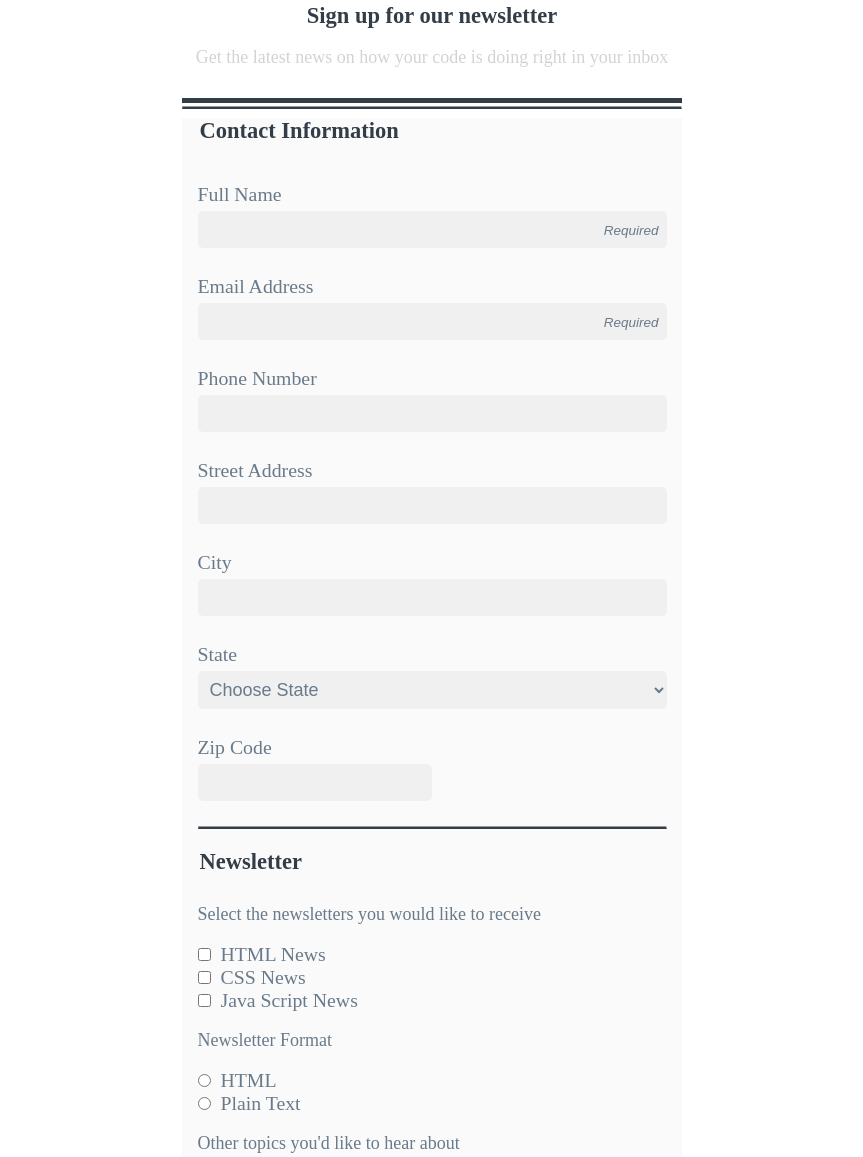
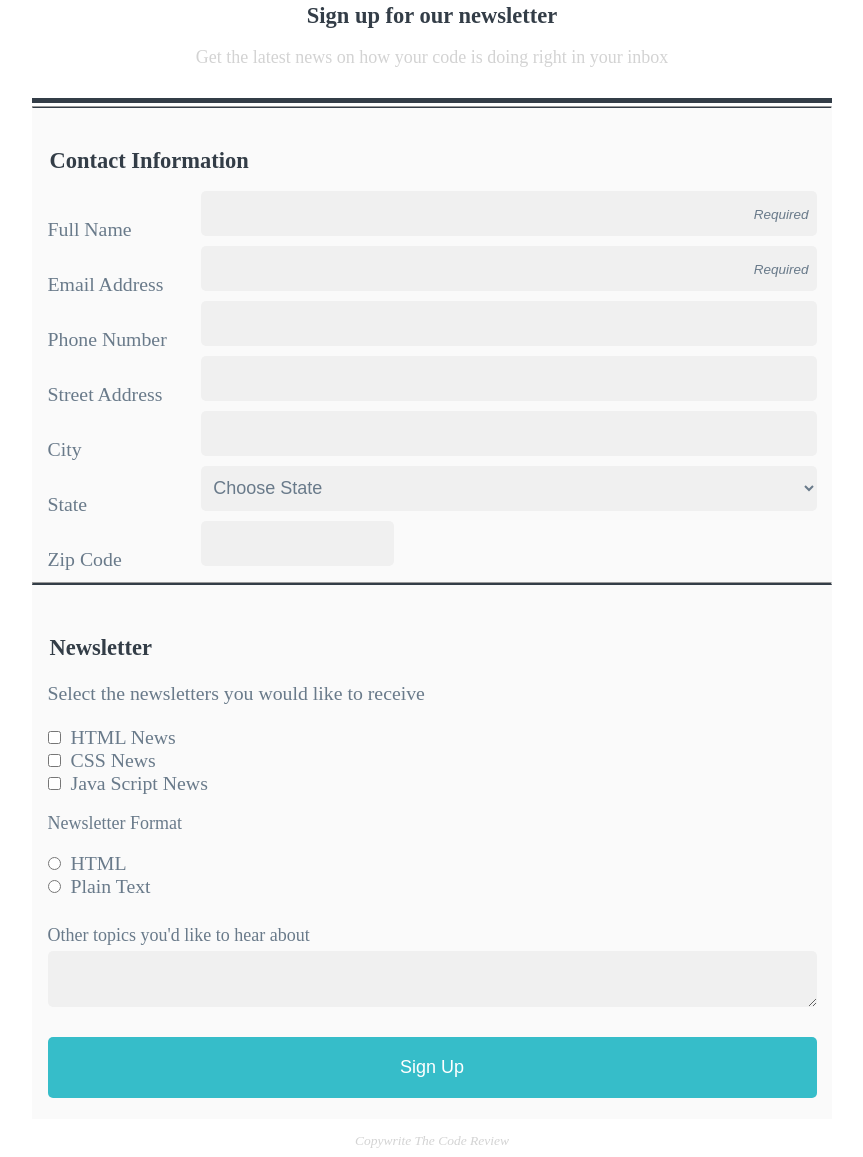
Before and after one commit to lkateharmon/techdegree_project_3, a plain HTML site: page index.html in a window 1280 px wide. Shown: the part 125-1282 px from the top of the page, without its empty margins (208-1071 px from the left). Drawn offline with Linux system fonts and the light colour scheme; a web font is replaced by a local one.

Commit message:
updates from slack

```diff
--- a/index.html
+++ b/index.html
@@ -24,12 +24,13 @@
             <!-- form goes here. -->
 
             <form>
-                  <fieldset>
-                      <legend>Contact Information</legend>
+              <div class="contact">
+                  <fieldset class="contact-info">
+                      <legend id="title1">Contact Information</legend>
                       <label for="name">Full Name </label>
                       <input type="text" id="name" name="user_name" placeholder="Required">
                       <label for="email">Email Address </label>
-                      <input type="text" id="email" name="user_email" placeholder="Required">
+                      <input type="email" id="email" name="user_email" placeholder="Required">
                       <label for="phone">Phone Number</label>
                       <input type="tel" id="phone" name="user_phone">
                       <label for="address1">Street Address </label>
@@ -91,13 +92,18 @@
                         	<option value="WI">Wisconsin</option>
                         	<option value="WY">Wyoming</option>
                         </select>
-                      <label for="zip" >Zip Code </label>
-                      <input type="text" class="zip" id="zip" name="user_zip">
+                      <label for="zip-code" >Zip Code </label>
+                      <input type="text" id="zip-code" name="user_zip">
+                      <br>
+
+              </fieldset>
               <hr>
-              </fieldset>
-                      <fieldset>
-                          <legend>Newsletter</legend>
-                          <p>Select the newsletters you would like to receive</p>
+            </div>
+
+            <div class="preferences">
+                      <fieldset class="news_selection">
+                          <legend id="newsletter">Newsletter</legend>
+                          <label class="newsletter-text">Select the newsletters you would like to receive</label><br>
 
                           <input type="checkbox" id="html" value="html_news" name="user_news_choice">
                           <label class="news" for="html">HTML News</label><br>
@@ -112,14 +118,15 @@
                           <input type="radio" id="html_text" value="html_text" name="user_format">
                           <label for="html_text" class="news">HTML</label><br>
                           <input type="radio" id="plain_text" value="plain_text" name="user_format">
-                          <label for="plain_text" class="news">Plain Text</label>
+                          <label for="plain_text" class="news">Plain Text</label><br>
 
-                          <p>Other topics you'd like to hear about</p>
-                          <textarea name="topics"></textarea>
+                          <label for="topics" class="topics">Other topics you'd like to hear about</label>
+                          <textarea name="topics" id="topics"></textarea>
 
 
                           <button type="submit">Sign Up</button>
                       </fieldset>
+                    </div>
                       </form>
                           <p id="copywrite">Copywrite The Code Review </p>
 
--- a/styles.css
+++ b/styles.css
@@ -54,7 +54,8 @@ hr {
 
   }
 
-fieldset {
+fieldset,
+input, select, textarea {
     border:none;
 
 }
@@ -67,7 +68,7 @@ legend {
 
 }
 
-form {
+form, select {
     font-size: 1rem;
     color: #697a8a;
     background-color: #fafafa
@@ -106,11 +107,10 @@ input:focus, textarea:focus {
 
   }
 
-  .zip {
+  input[type="number"] {
     max-width: 25%;
     margin-bottom: 25px;
   }
-
 
 
 label.news {
@@ -146,32 +146,79 @@ button:hover {
   cursor: pointer;
 }
 
+#zip-code {
+  max-width:25%;
+}
+
 #copywrite {
   text-align: center;
   font-size: .75em;
   font-style: italic;
 }
+label.topics {
+  font-size: 1rem;
+}
 
+.contact {
+    padding-top: 40px;
+    margin-top: -10px;
+
+}
+.newsletter-text {
+    padding-top: 10px;
+    margin-top: 0px;
+    }
+
+.preferences {
+      padding-top: 30px;
+      margin-top: 20px;
+
+  }
+
+  #newsletter {
+      font-size: 1.25em;
+      font-weight: bold;
+  }
 
 
 @media (min-width:768px){
-}
+
 
 html {font-size: 18px;
       max-width: none;
       margin: 0 auto;
       }
 main {
-          max-width: 500px;
+          max-width: 800px;
           margin: 0 auto;
 }
 
 #box {
-      max-width: 500px;
+      max-width: 800px;
       margin: 0 auto;
 }
 
-.zip {
-  max-width: 50%;
-  margin-bottom: 25px;
+.contact label {
+       flex: 20%;
+       padding-top: 5px;
+   }
+
+.contact-info {
+       display: flex;
+       flex-wrap: wrap;
+     }
+
+.contact-info input,
+.contact select {
+       flex: 80%;
+   }
+
+label[for="zip-code"] {
+   max-width: 20%;
+      }
+
+#zip-code {
+    max-width: 25%;
+    margin-right: auto;
+      }
 }
```
